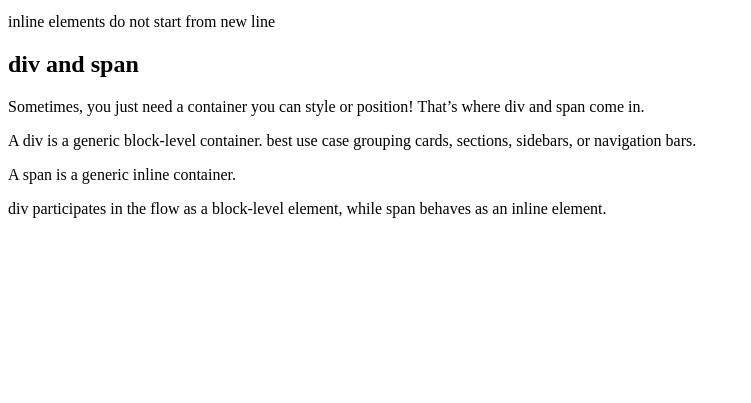
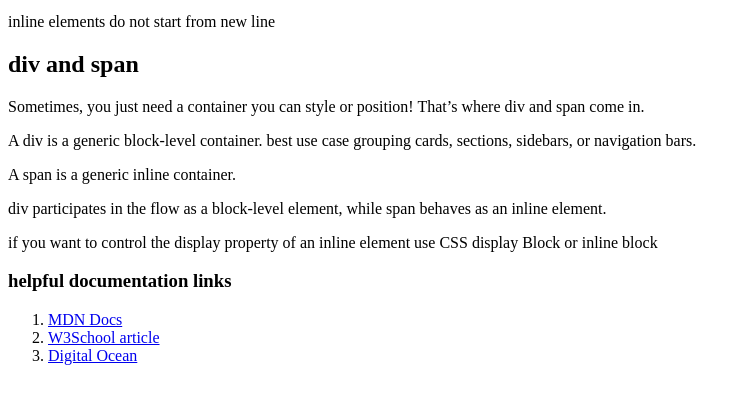
Before and after one commit to hamzafullstack/my-repos, a plain HTML site: page css-foundation/block-and-inline/index.html in a window 1280 px wide. Shown: the part 101-504 px from the top of the page, without its empty margins (0-751 px from the left). Drawn offline with Linux system fonts and the light colour scheme.

Commit message:
added helpful links for future references

```diff
--- a/css-foundation/block-and-inline/index.html
+++ b/css-foundation/block-and-inline/index.html
@@ -14,5 +14,13 @@
    <p>A div is a generic block-level container. best use case grouping cards, sections, sidebars, or navigation bars.</p>
    <p>A span is a generic inline container.</p>
    <p>div participates in the flow as a block-level element, while span behaves as an inline element.</p>
+   <p>if you want to control the display property of an inline element use CSS display Block or inline block</p>
+
+   <h3>helpful documentation links</h3>
+   <ol>
+    <li><a href="https://developer.mozilla.org/en-US/docs/Learn_web_development/Core/CSS_layout/Introduction">MDN Docs</a></li>
+    <li><a href="https://www.w3schools.com/html/html_blocks.asp">W3School article</a></li>
+    <li><a href="https://www.digitalocean.com/community/tutorials/css-display-inline-vs-inline-block">Digital Ocean</a></li>
+   </ol>
 </body>
 </html>
```
